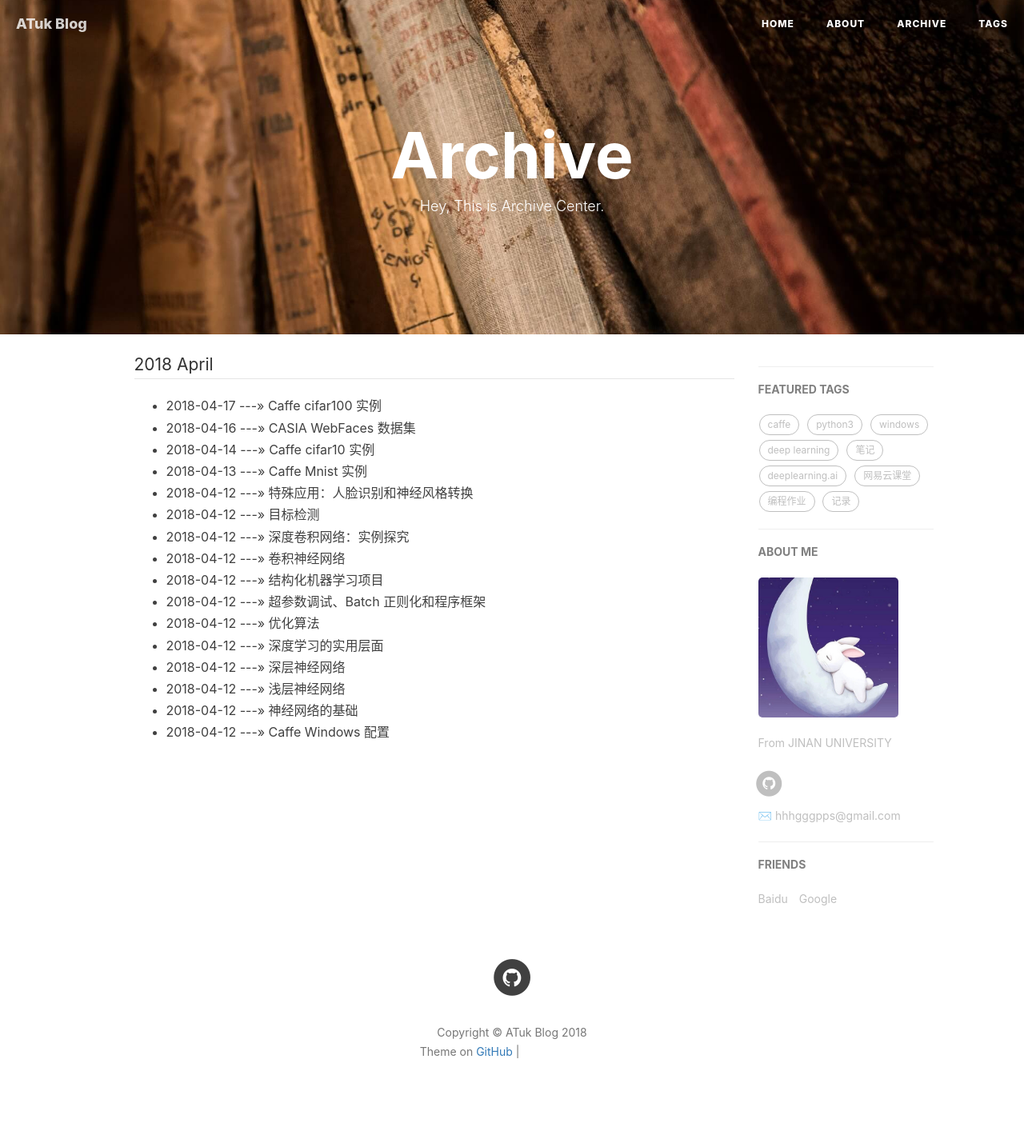
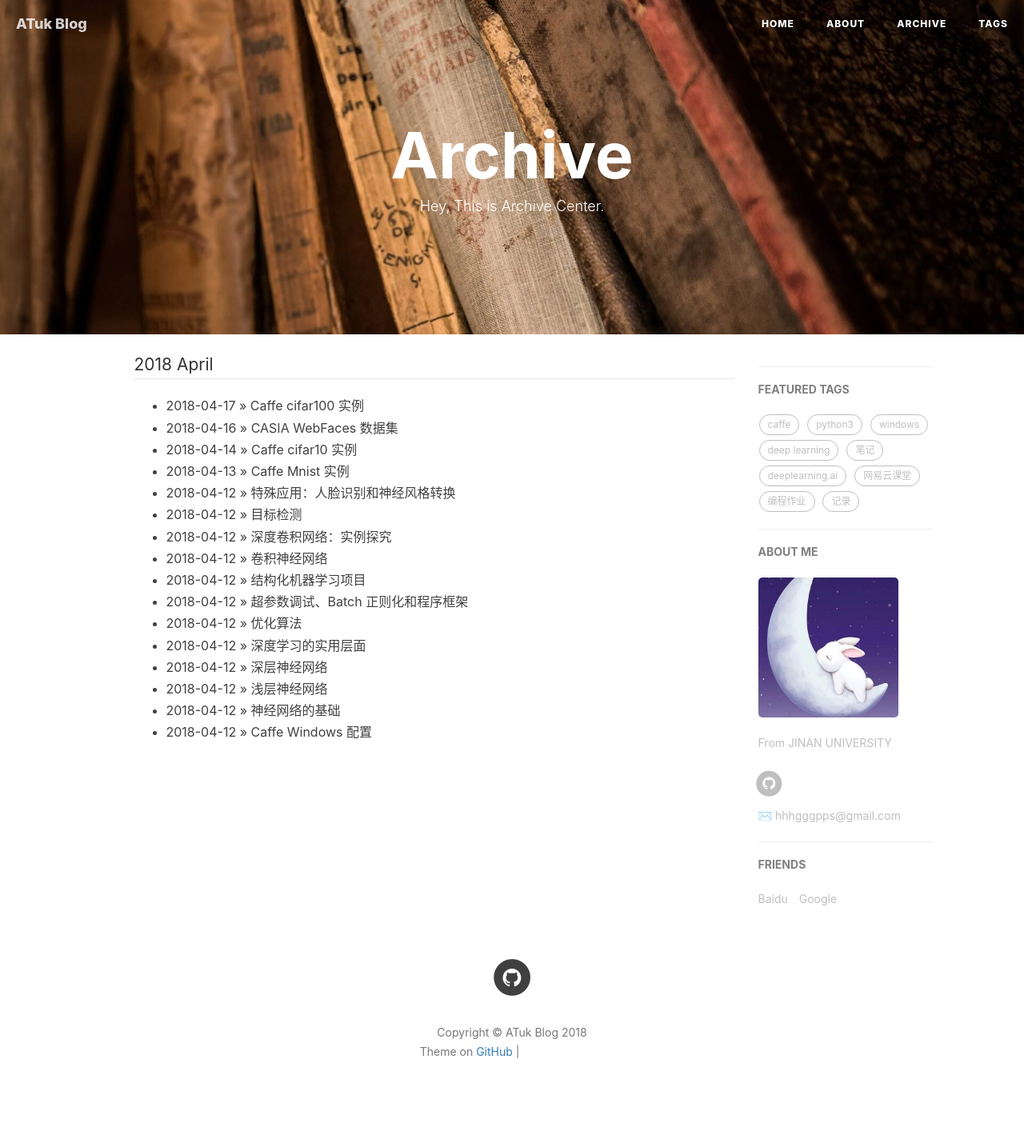
Before and after one commit to AlbertHG/alberthg.github.io, a Jekyll site: the page built from archive.html, in a window 1280 px wide. Shown: the whole page at 80% size. Built offline with Jekyll 4.4.1, drawn with Linux system fonts in a browser that asks for light colours; nearby versions of some CDN libraries; comment, search, counter and statistics services are not loaded; grey boxes are pictures that could not be loaded.

Commit message:
update archive

```diff
--- a/archive.html
+++ b/archive.html
@@ -16,7 +16,7 @@
     <ul>
     {% endif %}
 
-    <li><span class="post-meta">{{ post.date | date: "%F" }}</span> ---&raquo; <a href="{{ BASE_PATH }}{{ post.url }}">{{ post.title }}</a></li>
+    <li><span>{{ post.date | date: "%F" }}</span> &raquo; <a href="{{ BASE_PATH }}{{ post.url }}">{{ post.title }}</a></li>
 
     {% if forloop.last %}
     </ul>
```
